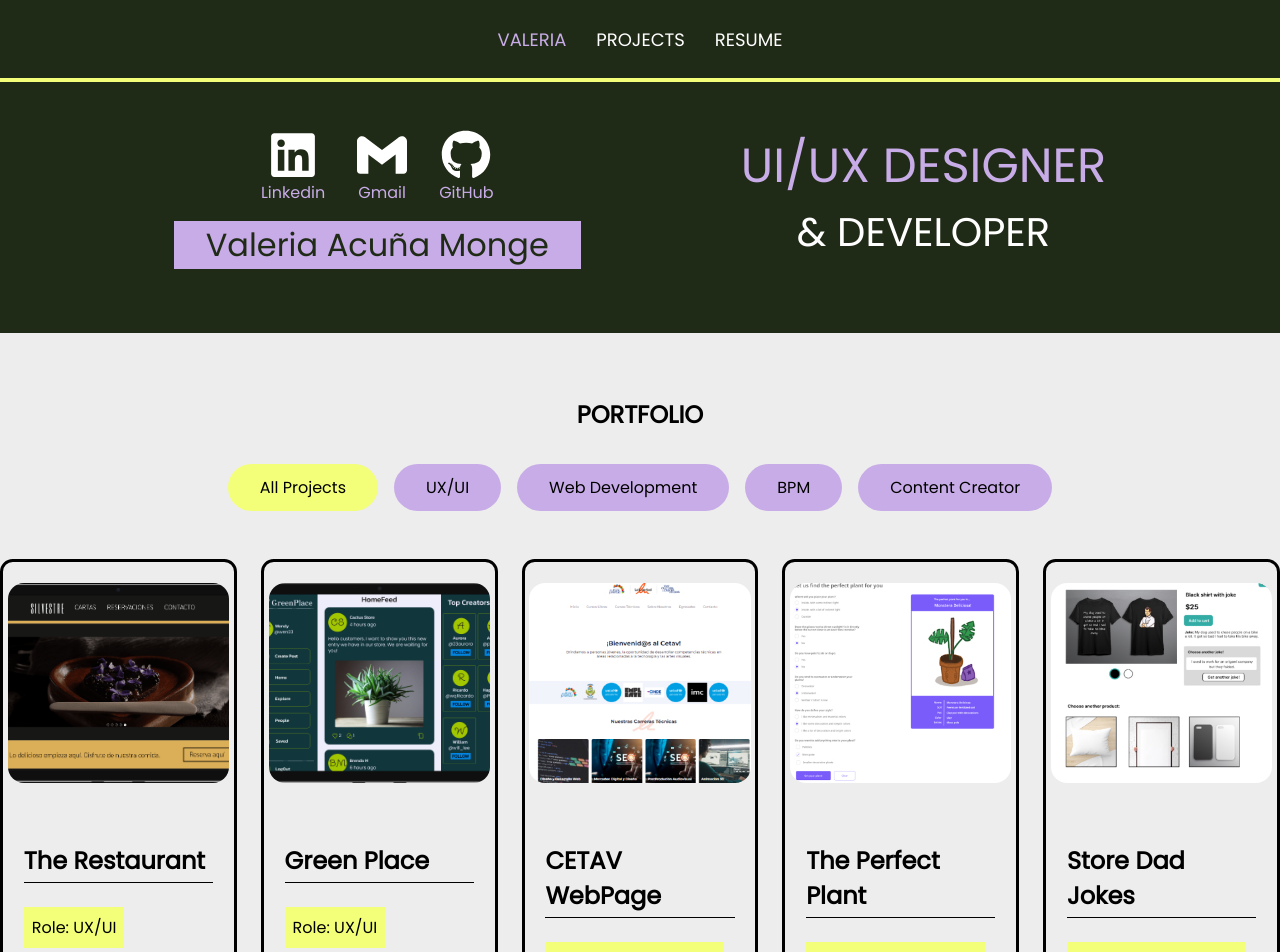
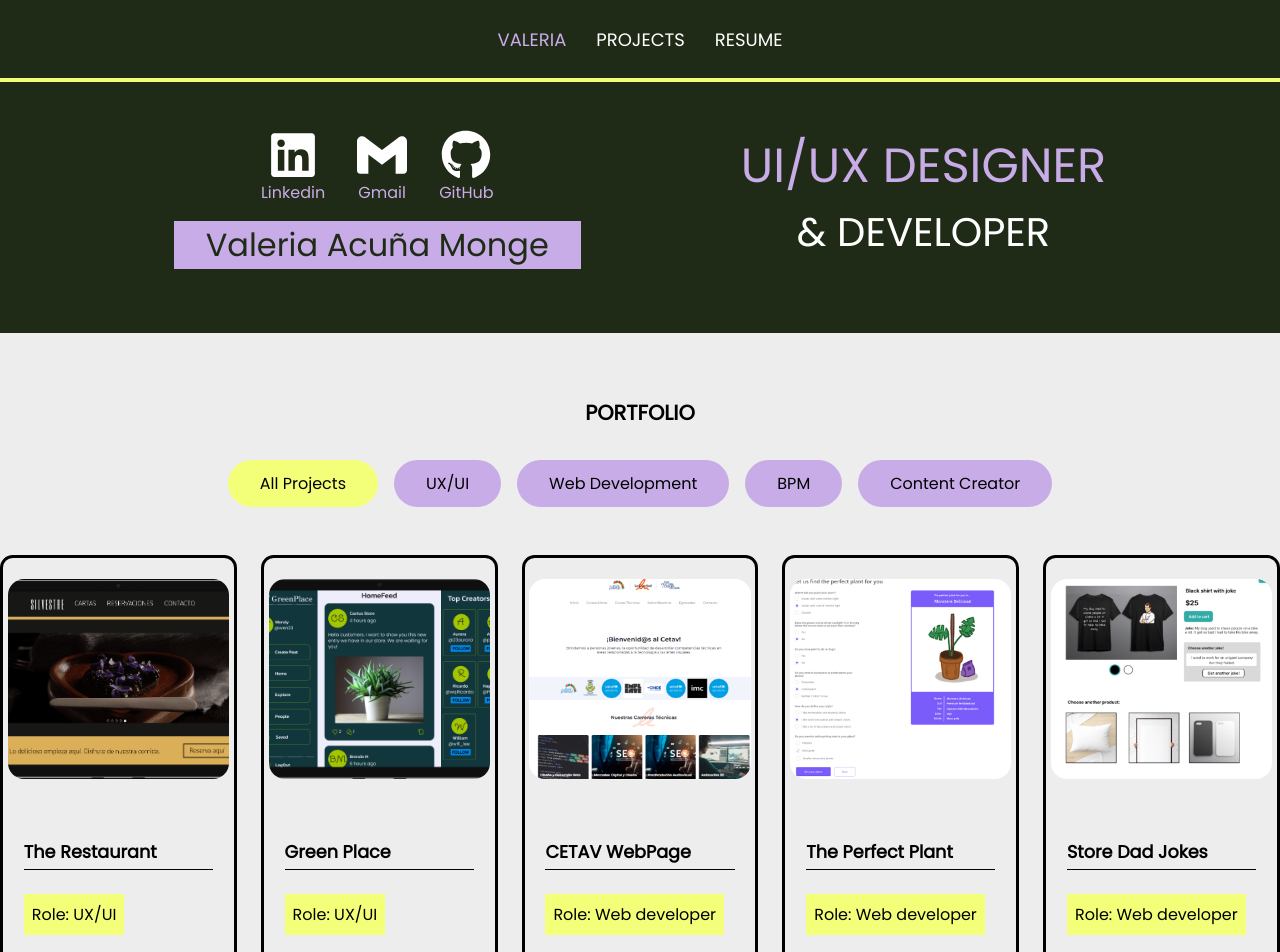
Before and after one commit to ValeriaAcuM/portfolio-valeriaam, a React (Vite) app: page / in a window 1280 px wide. Shown: the top 952 px of the page. Built offline with nearby package versions, Linux system fonts and the light colour scheme.

Commit message:
update styles.css

```diff
--- a/src/styles/style.css
+++ b/src/styles/style.css
@@ -26,7 +26,7 @@ h3,
 h4,
 h5,
 h6 {
-  font-size: 1.5rem;
+  font-size: 1.3rem;
 }
 
 p {
@@ -180,6 +180,7 @@ header {
   border-bottom: var(--color-black) 0.1rem solid;
   padding: 0.3rem 0;
   margin: 1rem 0;
+  font-size: 1.1rem;
 }
 
 .card-image {
```
